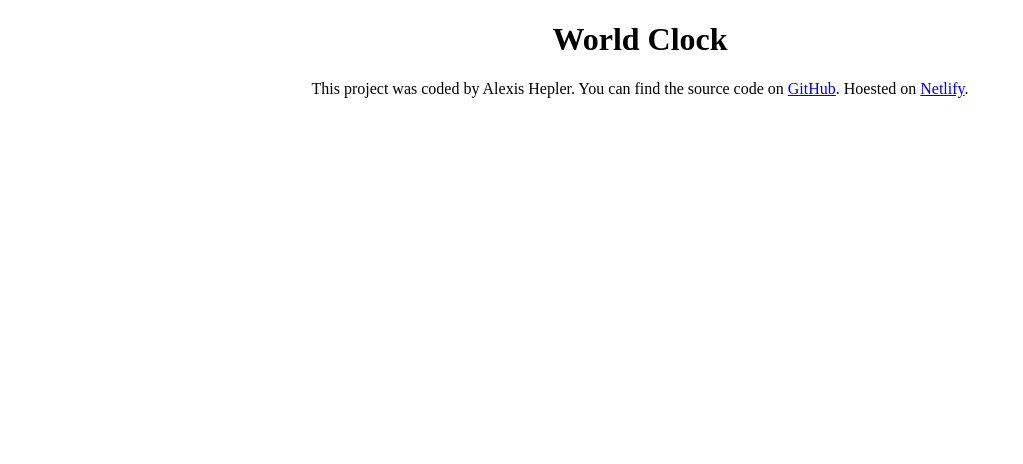
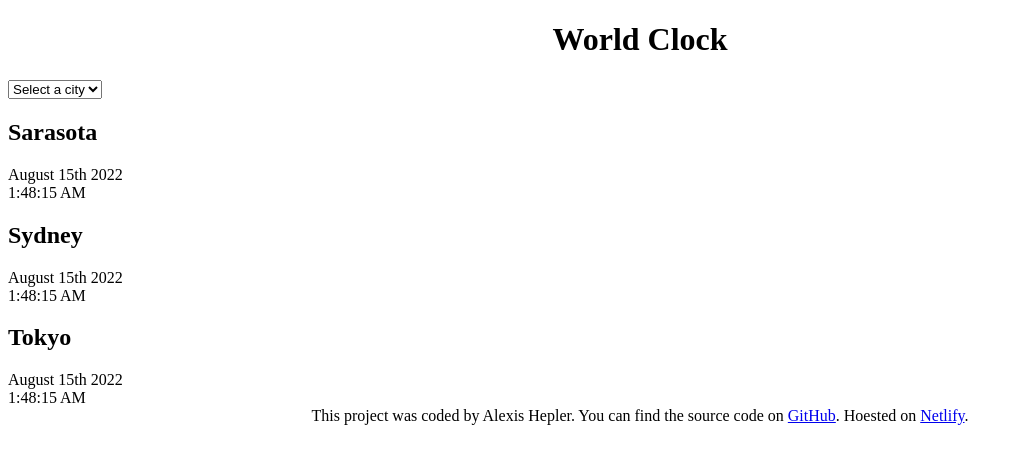
Before and after one commit to Alexismarie20/World-Clock, a plain HTML site: page index.html in a window 1280 px wide. Shown: the whole page, without its empty margins (0-1023 px from the left). Drawn offline with nearby package versions, Linux system fonts and the light colour scheme.

Commit message:
added basic html

```diff
--- a/index.html
+++ b/index.html
@@ -9,7 +9,32 @@
 <title>World Clock - Alexis Hepler</title>
 </head>
 <body>
+ <div class="container">
   <h1>World Clock</h1>
+<select>
+  <option value="Select a city">Select a city</option>
+  <option value="Sarasota">Sarasota</option>
+  <option value="Sydney">Sydney</option>
+  <option value="Tokyo">Tokyo</option>
+</select>
+
+<div class="city">
+  <h2>Sarasota</h2>
+  <div class="date">August 15th 2022</div>
+  <div class="time">1:48:15 AM</div>
+
+
+  <h2>Sydney</h2>
+   <div class="date">August 15th 2022</div>
+  <div class="time">1:48:15 AM</div>
+
+
+  <h2>Tokyo</h2>
+ <div class="date">August 15th 2022</div>
+  <div class="time">1:48:15 AM</div>
+
+
+</div>
   <footer>
     This project was coded by Alexis Hepler. You can find the source code on <a href="https://github.com/Alexismarie20/World-Clock" target="_blank">GitHub</a>.
     Hoested on <a href="https://universalclocks.netlify.app/" target="_blank">Netlify</a>.
```
